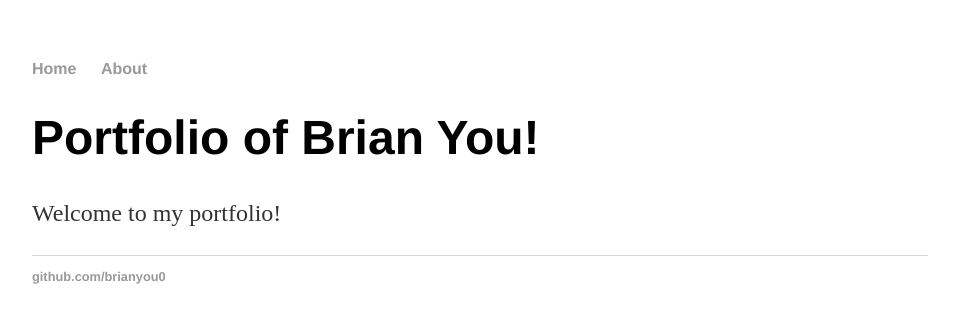
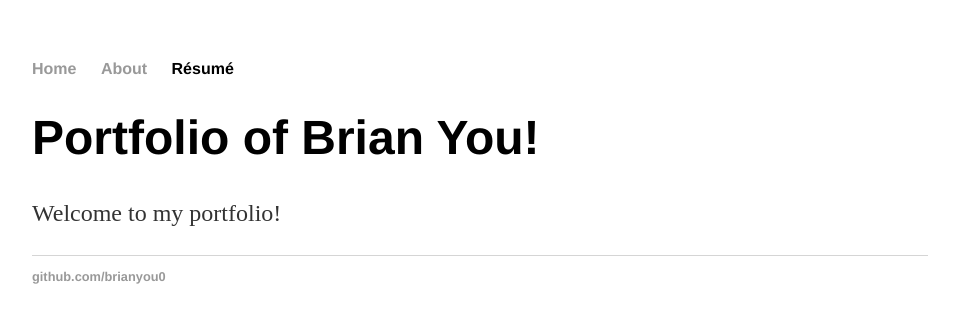
Before and after one commit to brianyou0/brianyou0.github.io, a Jekyll site: the page built from index.html, in a window 1280 px wide. Shown: the top 323 px of the page, without its empty margins (160-1119 px from the left). Built offline with Jekyll 4.4.1, drawn with Linux system fonts in a browser that asks for light colours.

Commit message:
Update default.html

```diff
--- a/_layouts/default.html
+++ b/_layouts/default.html
@@ -10,7 +10,7 @@
 	    		<ul>
 	        		<li><a href="/">Home</a></li>
 		        	<li><a href="/about">About</a></li>
-	        		<li><a href="/Résumé"></a></li>
+	        		<li><a href="/Résumé"></a>Résumé</li>
 	    		</ul>
 			</nav>
 			<div class="container">
```
